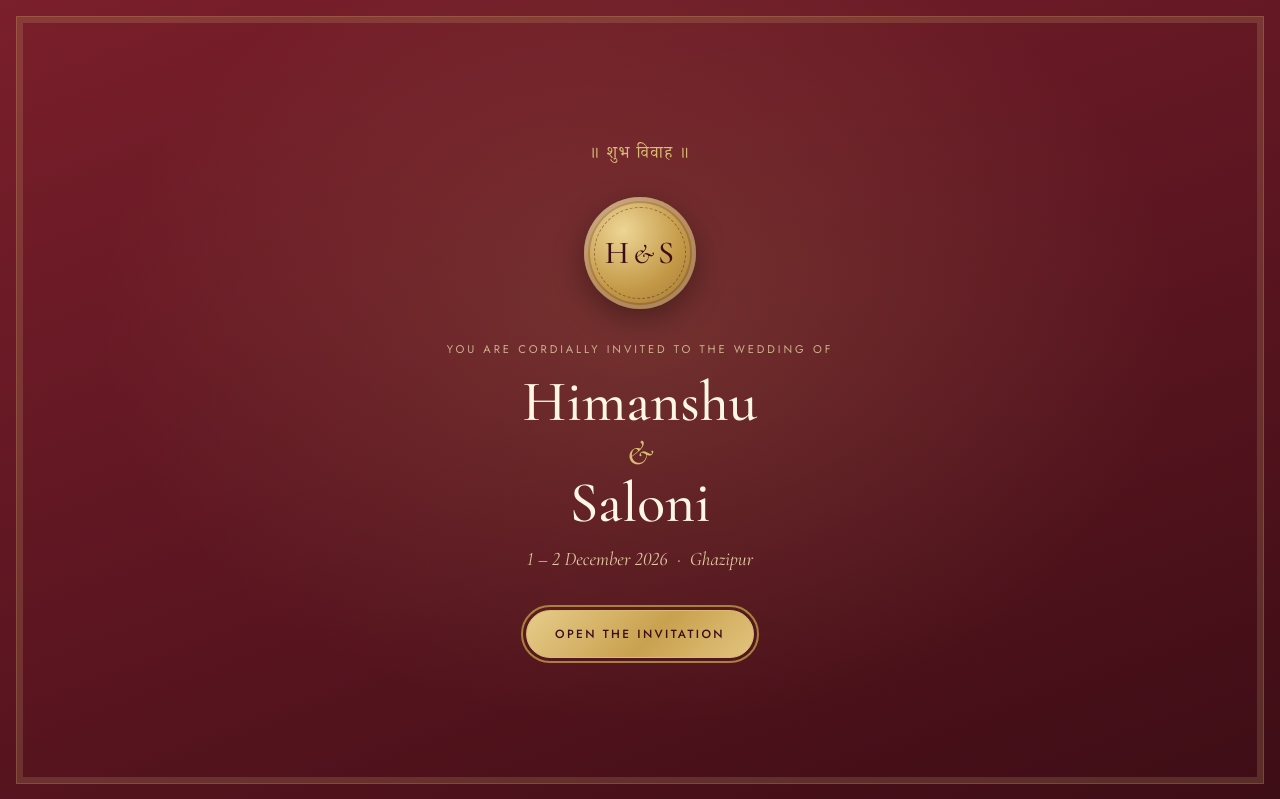
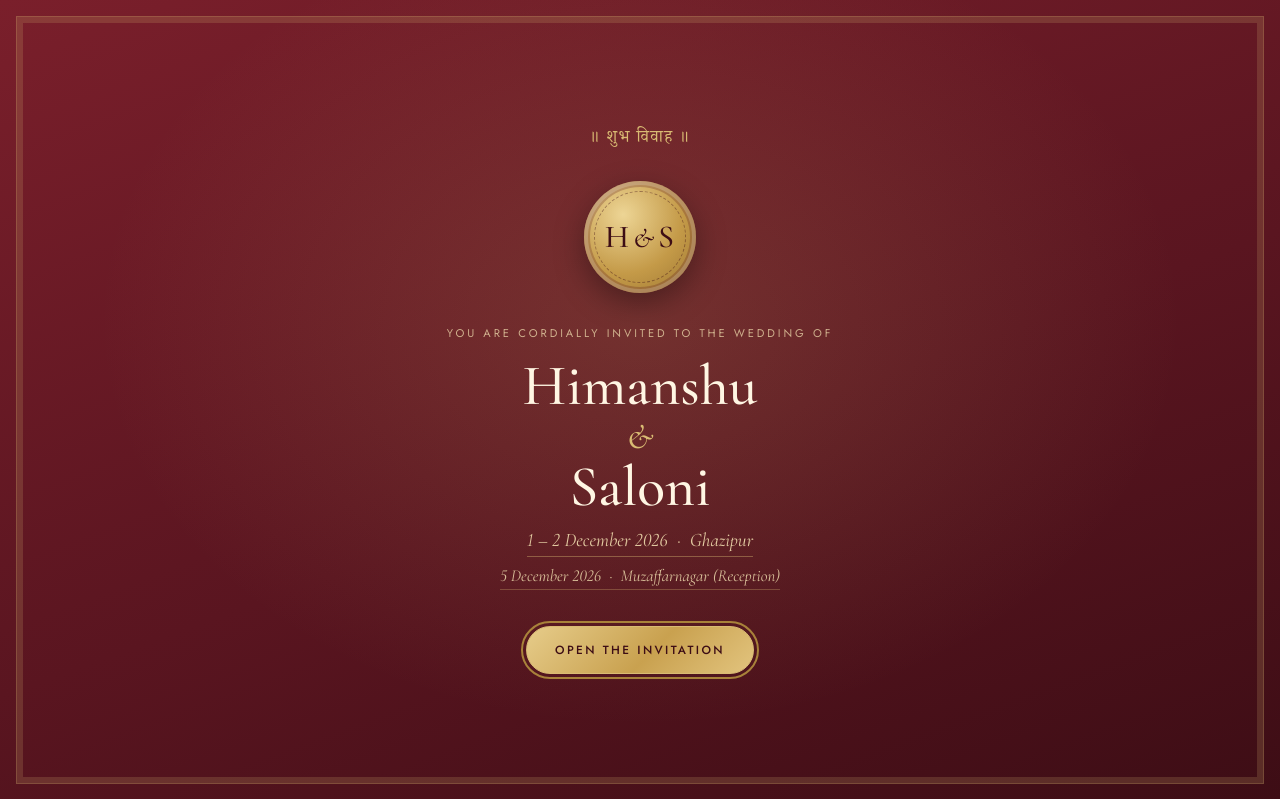
Before and after one commit to Himanshusharma007-stack/wedding, a plain HTML site: page index.html in a window 1280 px wide. Shown: the top 799 px of the page. Drawn offline with nearby package versions, Linux system fonts and the light colour scheme; a web font is replaced by a local one.

Commit message:
Add clickable venue links with reception date to cover

```diff
--- a/assets/css/styles.css
+++ b/assets/css/styles.css
@@ -235,11 +235,35 @@ h1, h2, h3, h4, p { margin: 0; }
   color: var(--gold-light);
 }
 .cover__date {
+  display: flex;
+  flex-direction: column;
+  align-items: center;
+  gap: 8px;
+  margin-bottom: 36px;
+}
+.cover__date-link {
   font-family: var(--f-display);
   font-style: italic;
   font-size: 1.2rem;
+  line-height: 1.35;
   color: rgba(239, 220, 174, 0.9);
-  margin-bottom: 36px;
+  text-decoration: none;
+  border-bottom: 1px solid rgba(217, 187, 115, 0.4);
+  padding-bottom: 2px;
+  transition: color 0.2s ease, border-color 0.2s ease;
+}
+.cover__date-link:hover {
+  color: #fff6e3;
+  border-bottom-color: #fff6e3;
+}
+.cover__date-link--sub {
+  font-size: 1.05rem;
+  color: rgba(239, 220, 174, 0.85);
+  border-bottom-color: rgba(217, 187, 115, 0.3);
+}
+.cover__date-link--sub:hover {
+  color: #fff6e3;
+  border-bottom-color: #fff6e3;
 }
 
 @keyframes seal-in {
--- a/index.html
+++ b/index.html
@@ -31,7 +31,10 @@
     <div class="seal" aria-hidden="true"><span>H<em>&amp;</em>S</span></div>
     <p class="cover__eyebrow">You are cordially invited to the wedding of</p>
     <p class="cover__names">Himanshu <em>&amp;</em> Saloni</p>
-    <p class="cover__date">1 – 2 December 2026 &nbsp;·&nbsp; Ghazipur</p>
+    <div class="cover__date">
+      <a class="cover__date-link" id="coverWedding" href="https://maps.app.goo.gl/vDQSmERSN2DxDpsEA" target="_blank" rel="noopener" title="Open Ghazipur venue in Google Maps">1 – 2 December 2026 &nbsp;·&nbsp; Ghazipur</a>
+      <a class="cover__date-link cover__date-link--sub" id="coverReception" href="https://maps.app.goo.gl/VL7eyRRV9aBMUQCd9" target="_blank" rel="noopener" title="Open Muzaffarnagar venue in Google Maps">5 December 2026 &nbsp;·&nbsp; Muzaffarnagar (Reception)</a>
+    </div>
     <button class="btn btn--gold" id="openInvite" type="button">Open the invitation</button>
   </div>
 </div>
@@ -322,7 +325,7 @@
     <p class="footer__names">Himanshu <em>&amp;</em> Saloni</p>
     <p class="label footer__date">
       <a id="footerWedding" href="https://maps.app.goo.gl/vDQSmERSN2DxDpsEA" target="_blank" rel="noopener">1 – 2 December 2026 &nbsp;·&nbsp; Ghazipur</a>
-      <a id="footerReception" href="https://maps.app.goo.gl/VL7eyRRV9aBMUQCd9" target="_blank" rel="noopener">5 December 2026 &nbsp;·&nbsp; Muzaffarnagar</a>
+      <a id="footerReception" href="https://maps.app.goo.gl/VL7eyRRV9aBMUQCd9" target="_blank" rel="noopener">5 December 2026 &nbsp;·&nbsp; Muzaffarnagar (Reception)</a>
     </p>
     <p class="footer__thanks">Thank you for being part of our story.</p>
     <div class="contacts">
```
